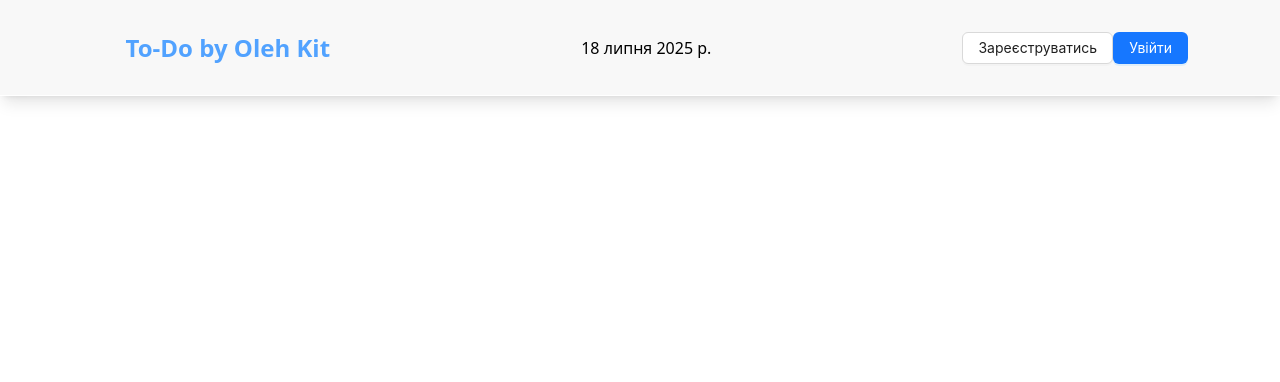
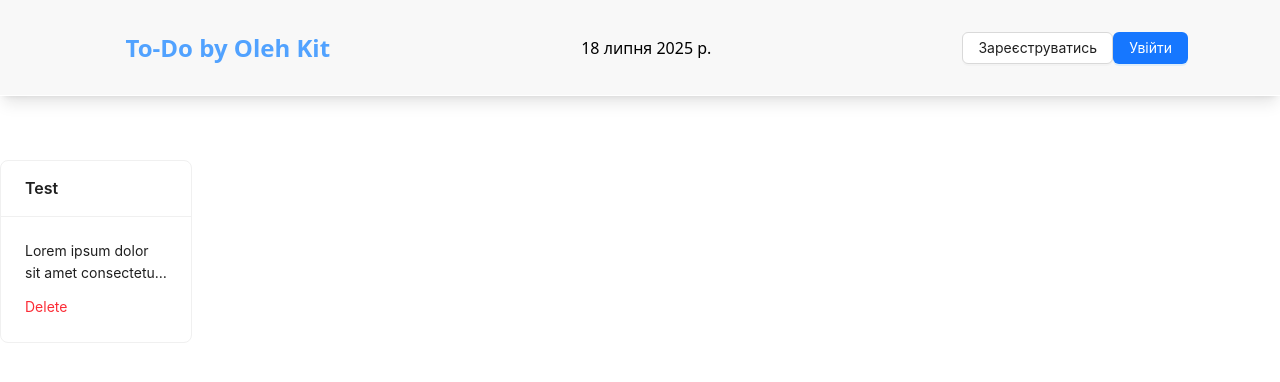
Before and after one commit to Kitukl/todo-softserve, a React (Vite) app: page / in a window 1280 px wide. Shown: the top 382 px of the page. Built offline with nearby package versions, Linux system fonts and the light colour scheme.

Commit message:
Created Task component

```diff
--- a/src/App.tsx
+++ b/src/App.tsx
@@ -1,10 +1,12 @@
 import { Header } from "./components/Header"
+import { Hero } from "./sections/Hero"
 
 function App() {
 
   return (
     <main className="flex flex-col">
       <Header/>
+      <Hero/>
     </main>
   )
 }
--- /dev/null
+++ b/src/components/Task/Task.tsx
@@ -0,0 +1,15 @@
+import Card from "antd/es/card/Card"
+import type { ITask } from "./types"
+
+export const Task = ({task}: ITask) => {
+    return (
+        <div className="w-[12rem]">
+            <Card title={task.title} variant="outlined">
+                <div className="flex flex-col gap-3">
+                    <div className="line-clamp-2">{task.description}</div>
+                    <span className="text-red-500">Delete</span>
+                </div>
+            </Card>
+        </div>
+    )
+}
--- /dev/null
+++ b/src/components/Task/index.ts
@@ -0,0 +1 @@
+export { Task } from "./Task";
--- /dev/null
+++ b/src/components/Task/types.ts
@@ -0,0 +1,8 @@
+export interface ITask {
+    task: {
+        title: string
+        description: string
+        status: string
+        date: Date
+    }
+}
--- /dev/null
+++ b/src/sections/Hero/Hero.tsx
@@ -0,0 +1,20 @@
+import { Task } from "../../components/Task"
+import type { ITask } from "../../components/Task/types"
+
+export const Hero = () => {
+
+    const TASK = {
+        task: {
+            title: 'Test',
+            description: 'Lorem ipsum dolor sit amet consectetur adipisicing elit. Neque ratione quaerat, in debitis itaque eaque libero ea iure quam ex accusantium hic ad eos laborum reprehenderit laboriosam quo maiores voluptatum.',
+            status: 'todo',
+            date: new Date()
+        }
+    } as ITask
+
+    return (
+        <section className="flex mt-[10rem]">
+            <Task task={TASK.task}/>
+        </section>
+    )
+}
--- /dev/null
+++ b/src/sections/Hero/index.ts
@@ -0,0 +1 @@
+export { Hero } from "./Hero";
```
